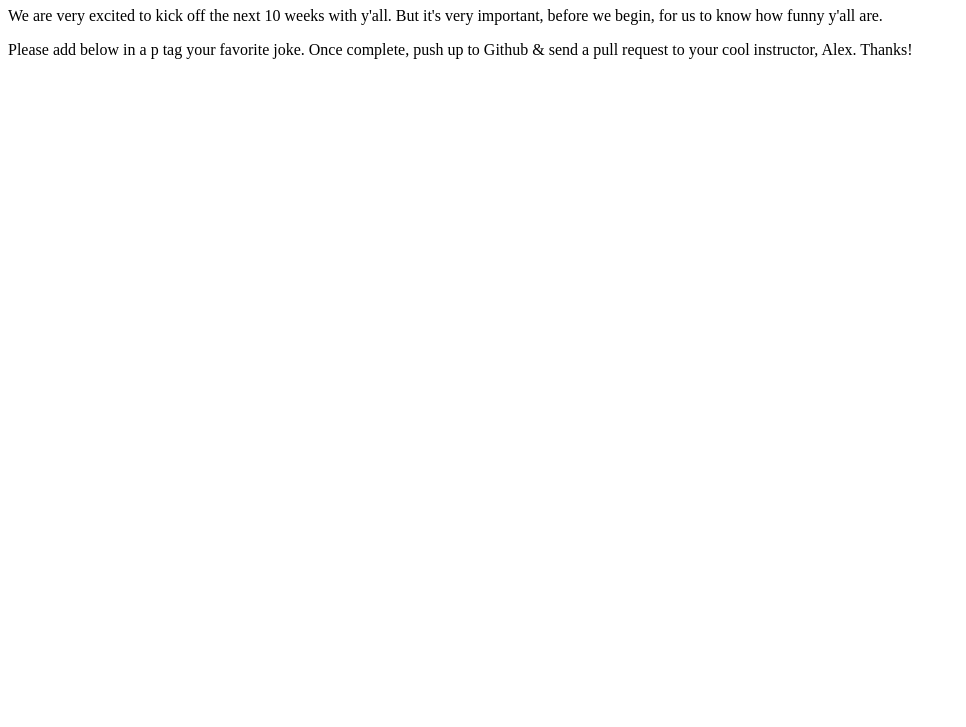
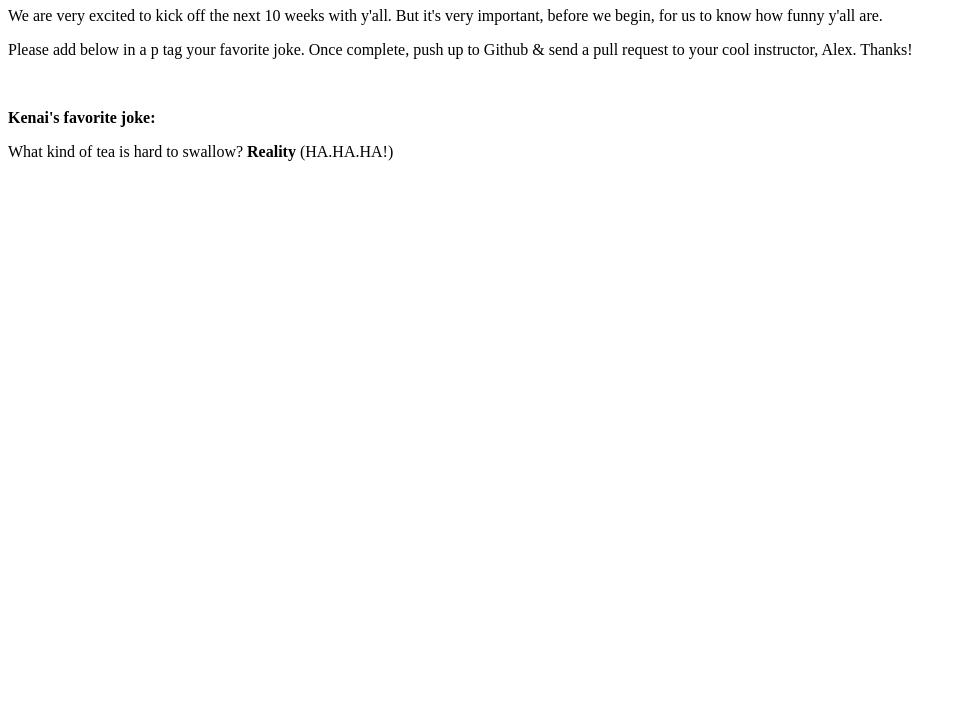
Before and after one commit to swigguma5776/Rangers127_assignment, a plain HTML site: page index.html in a window 1280 px wide. Shown: the part 73-800 px from the top of the page, without its empty margins (0-966 px from the left). Drawn offline with Linux system fonts and the light colour scheme.

Commit message:
Kenai added a joke

```diff
--- a/index.html
+++ b/index.html
@@ -16,6 +16,11 @@
         Please add below in a p tag your favorite joke. Once complete, push up to Github & send a pull
         request to your cool instructor, Alex. Thanks!
     </p>
+    <br>
+    <p> <b>Kenai's favorite joke:</b></p>
+    What kind of tea is hard to swallow?
+    <b>Reality</b> (HA.HA.HA!)
+    </p>
 
 </body>
 </html>
```
